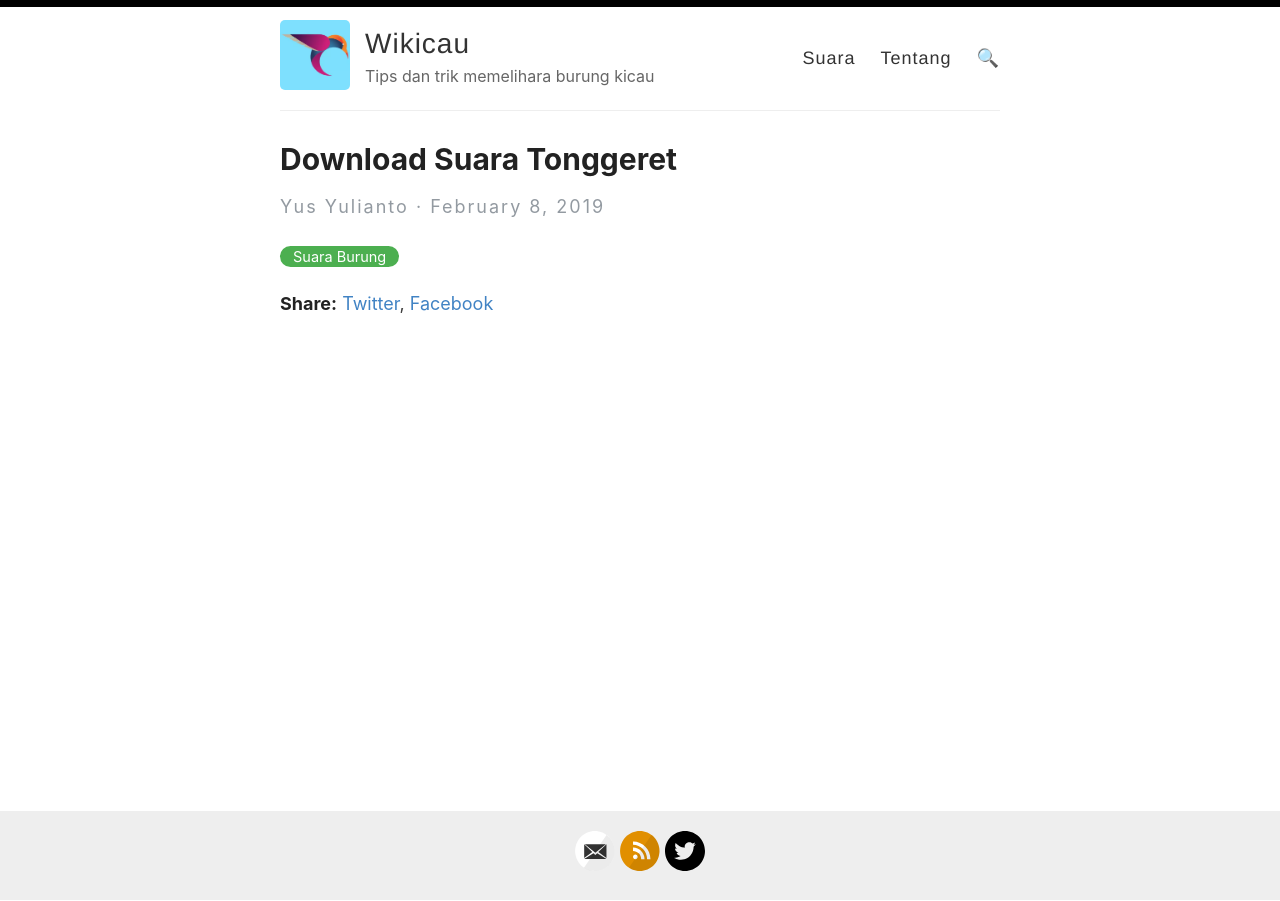
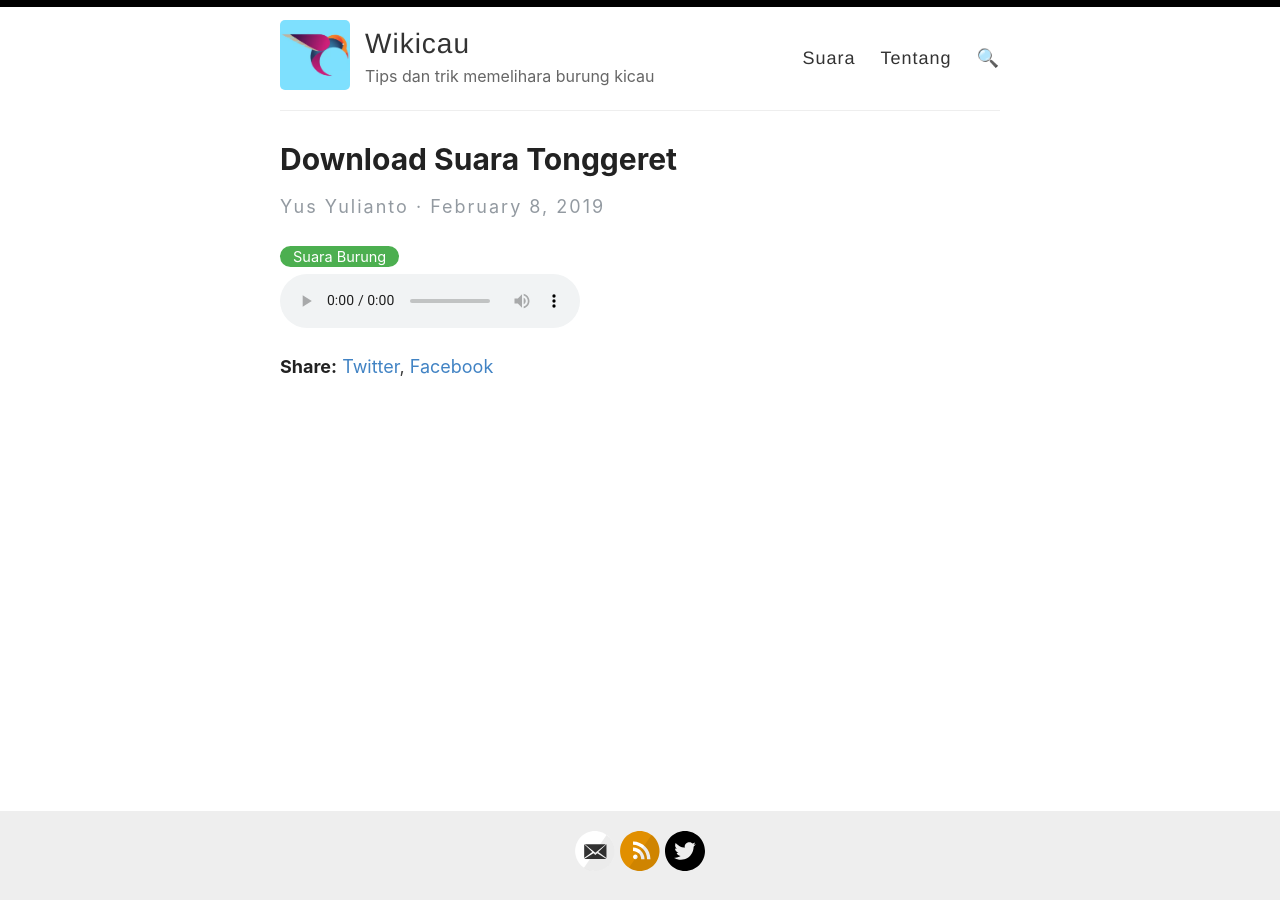
Before and after one commit to wikicau/wikicau.github.io, a Jekyll site: the page built from _posts/2019-02-8-suara-tonggeret.md, in a window 1280 px wide. Built offline with Jekyll 4.4.1, drawn with Linux system fonts in a browser that asks for light colours.

Commit message:
Update 2019-02-8-suara-tonggeret.md

```diff
--- a/_posts/2019-02-8-suara-tonggeret.md
+++ b/_posts/2019-02-8-suara-tonggeret.md
@@ -3,3 +3,5 @@ layout: post
 title: Download Suara Tonggeret
 categories: [Suara Burung]
 ---
+
+{% include embed-audio.html src="/assets/audio/<audio-source-name>.wav" %}
```
